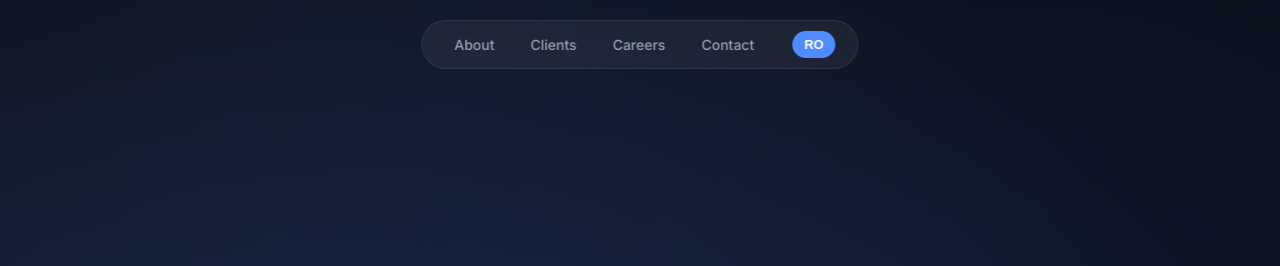
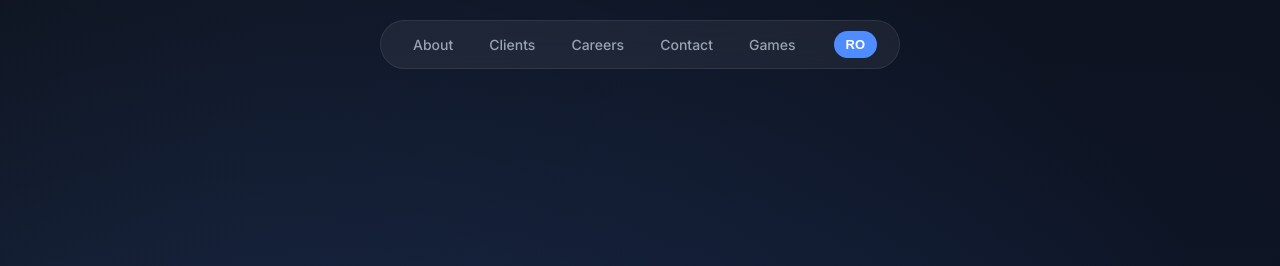
Before and after one commit to atatomir/atatomir.github.io, a plain HTML site: page index.html in a window 1280 px wide. Shown: the top 266 px of the page. Drawn offline with Linux system fonts and the light colour scheme.

Commit message:
add games to main page

```diff
--- a/index.html
+++ b/index.html
@@ -164,6 +164,7 @@ footer{
   <a href="#clients" data-en="Clients" data-ro="Clienți">Clients</a>
   <a href="#careers" data-en="Careers" data-ro="Cariere">Careers</a>
   <a href="#contact" data-en="Contact" data-ro="Contact">Contact</a>
+  <a href="games/" data-en="Games" data-ro="Jocuri">Games</a>
   <button id="lang-toggle">RO</button>
 </nav>
 
```
Also changed, not shown: 1 other file.
